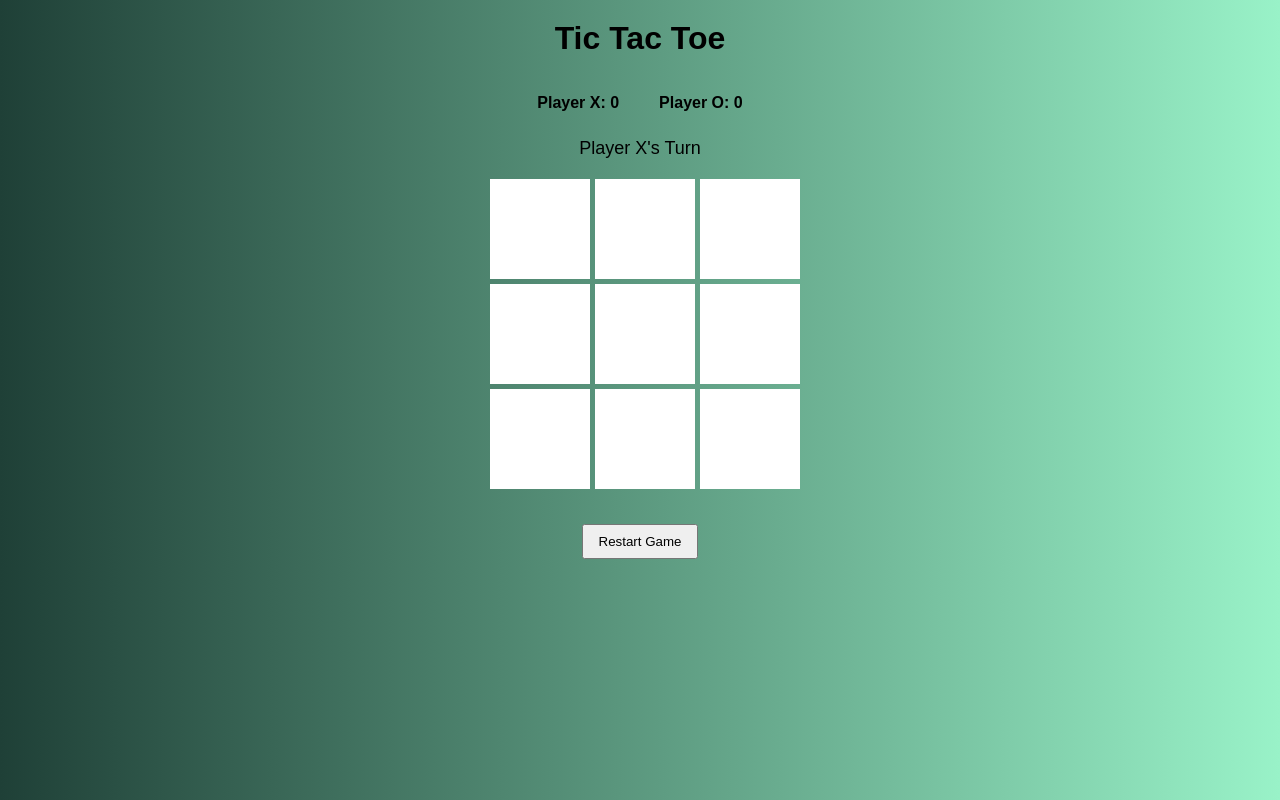
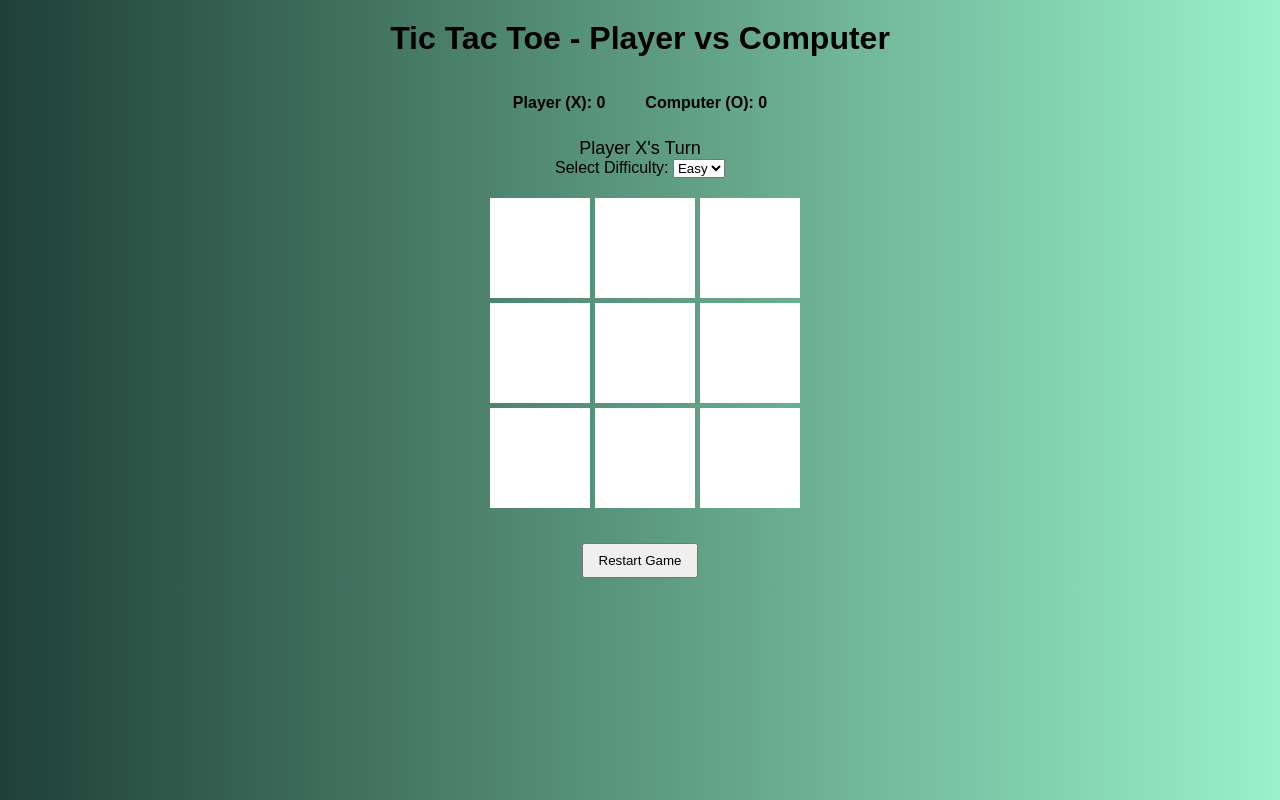
Before and after one commit to Prasad1124/tic-tac-toe-game, a plain HTML site: page index.html in a window 1280 px wide. Drawn offline with Linux system fonts and the light colour scheme.

Commit message:
Update index.html

```diff
--- a/index.html
+++ b/index.html
@@ -2,22 +2,30 @@
 <html>
 <head>
     <meta charset="UTF-8">
-    <title>Tic Tac Toe Game</title>
+    <title>Advanced Tic Tac Toe</title>
     <meta name="viewport" content="width=device-width, initial-scale=1">
     <link rel="stylesheet" href="style.css">
 </head>
 <body>
 
-<h1>Tic Tac Toe</h1>
+<h1>Tic Tac Toe - Player vs Computer</h1>
 
 <div class="scoreboard">
-    <p>Player X: <span id="scoreX">0</span></p>
-    <p>Player O: <span id="scoreO">0</span></p>
+    <p>Player (X): <span id="scoreX">0</span></p>
+    <p>Computer (O): <span id="scoreO">0</span></p>
 </div>
 
 <div class="status" id="status">Player X's Turn</div>
 
-<div class="board" id="board">
+<div class="difficulty-container">
+    <label>Select Difficulty: </label>
+    <select id="difficulty">
+        <option value="easy">Easy</option>
+        <option value="hard">Hard</option>
+    </select>
+</div>
+
+<div class="board">
     <div class="cell" data-index="0"></div>
     <div class="cell" data-index="1"></div>
     <div class="cell" data-index="2"></div>
```
